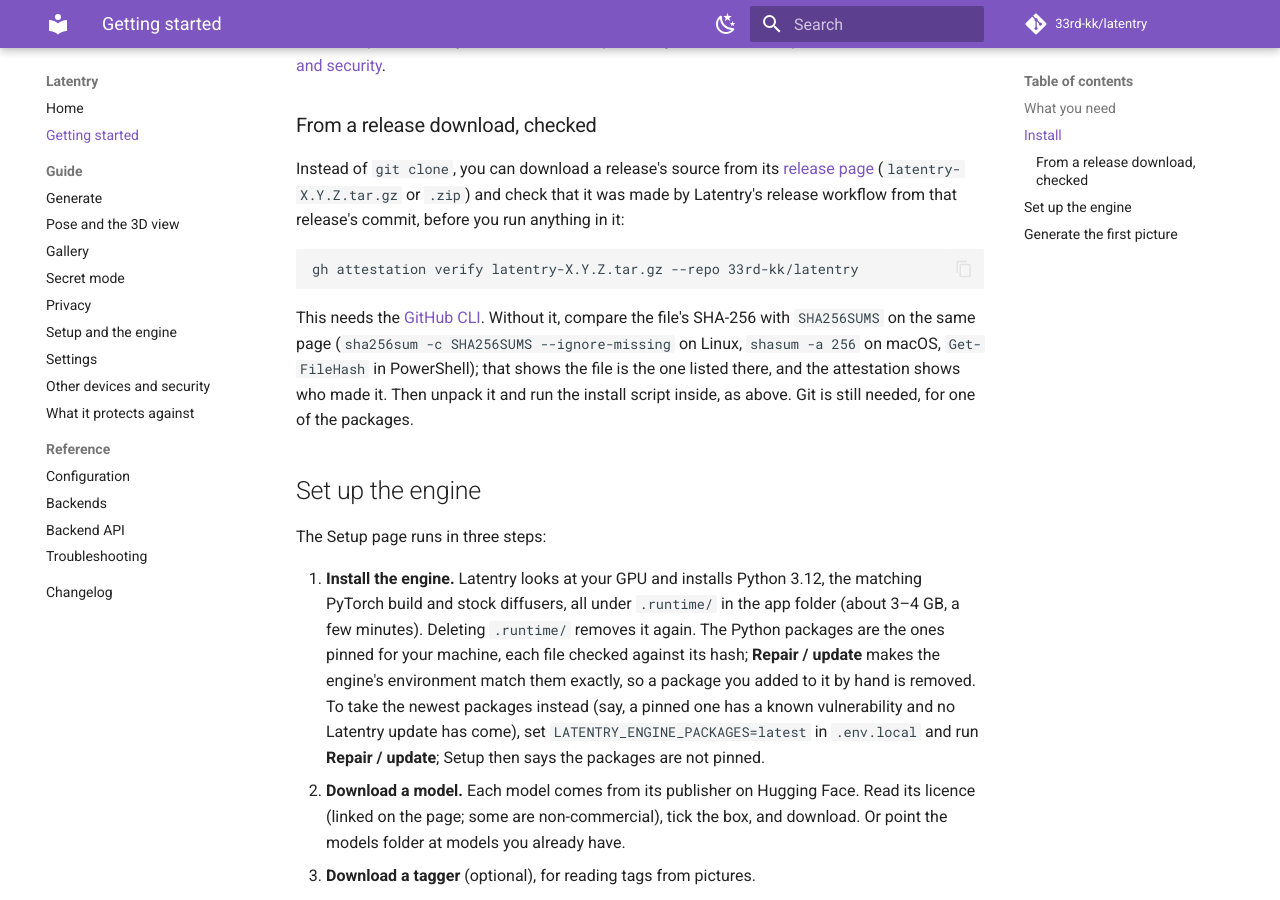
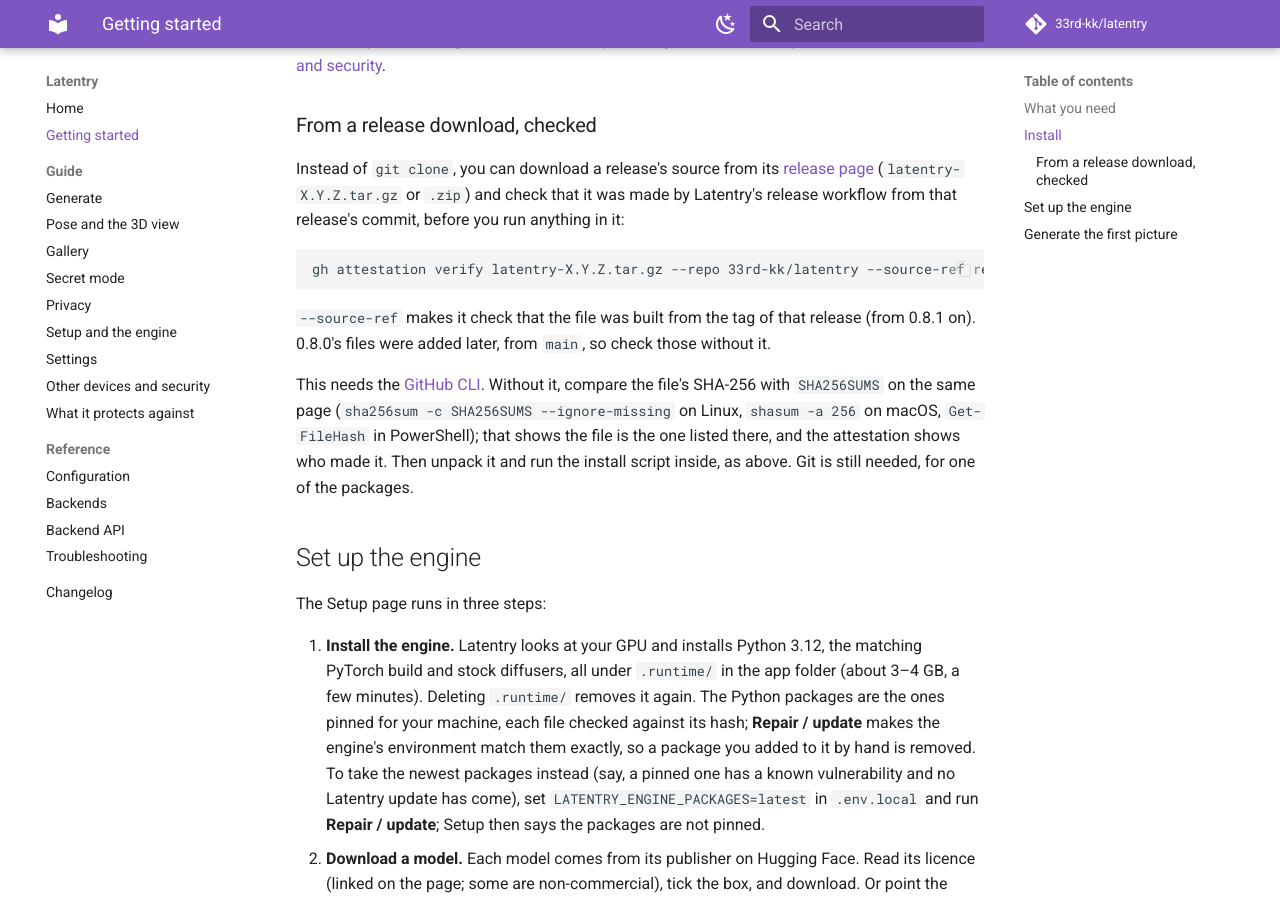
Before and after one commit to 33rd-kk/latentry, an MkDocs documentation site: the page built from docs/getting-started.md, in a window 1280 px wide and 900 px high, scrolled down 742 px. Built offline with MkDocs 1.6.1 and Material for MkDocs 9.7.7, drawn with Linux system fonts in a browser that asks for light colours; comment, search, counter and statistics services are not loaded.

Commit message:
Check a release download against its tag with --source-ref (#88)
The 0.8.1 run, started by publishing the release, attested its files with
refs/tags/v0.8.1 as the source; a check with --source-ref refs/heads/main
fails. 0.8.0's files were attested later from main, which the docs say.

Co-authored-by: Claude Opus 5.5 <noreply@anthropic.com>

````diff
--- a/docs/getting-started.md
+++ b/docs/getting-started.md
@@ -41,8 +41,12 @@ Latentry's release workflow from that release's commit, before you run
 anything in it:
 
 ```bash
-gh attestation verify latentry-X.Y.Z.tar.gz --repo 33rd-kk/latentry
+gh attestation verify latentry-X.Y.Z.tar.gz --repo 33rd-kk/latentry --source-ref refs/tags/vX.Y.Z
 ```
+
+`--source-ref` makes it check that the file was built from the tag of that
+release (from 0.8.1 on). 0.8.0's files were added later, from `main`, so
+check those without it.
 
 This needs the [GitHub CLI](https://cli.github.com/). Without it, compare
 the file's SHA-256 with `SHA256SUMS` on the same page
````
Also changed, not shown: CHANGELOG.md (+4 -0 lines), SECURITY.md (+2 -1 lines), 1 other file.
